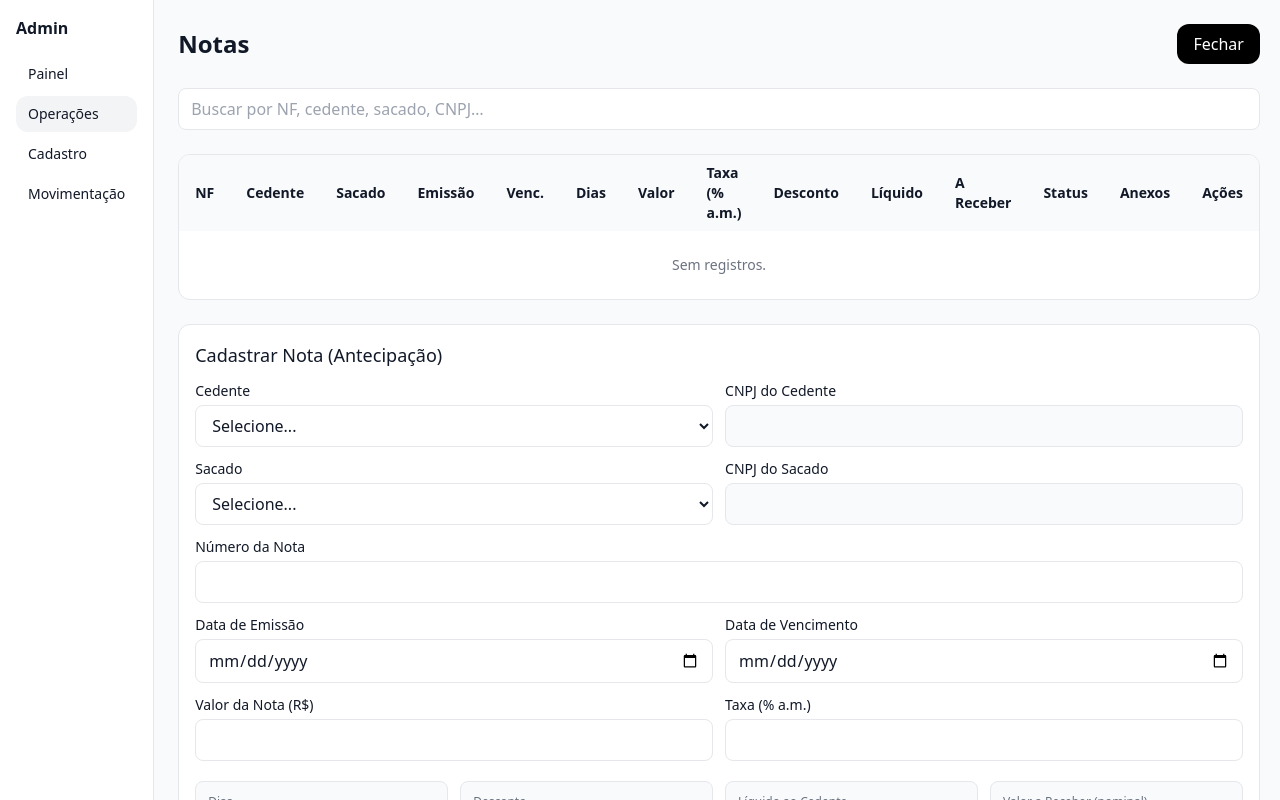
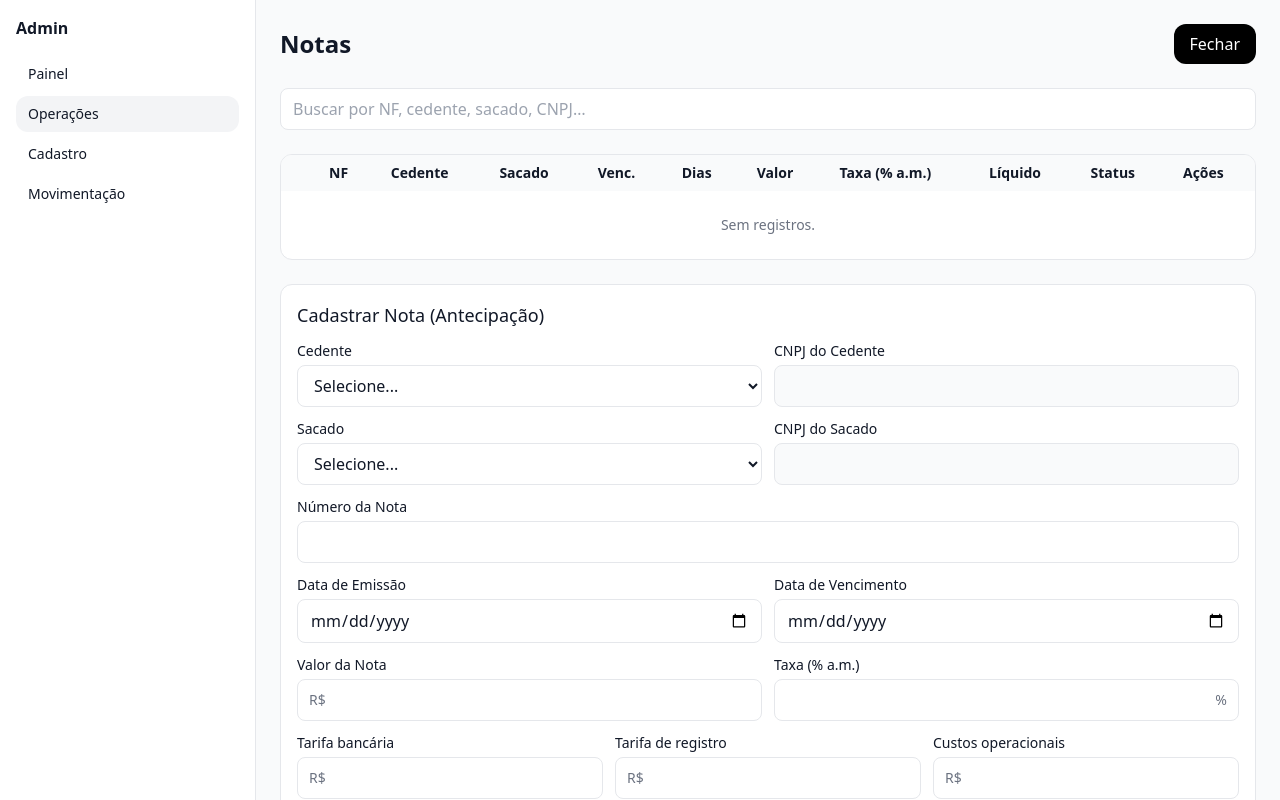
Before and after one commit to Diamank/adminv11, a Next.js app: page /operacoes/nova-nota in a window 1280 px wide. Both pictures are taken after a click on the button "Nova nota". Shown: the top 800 px of the page. Built offline with nearby package versions, Linux system fonts and the light colour scheme.

Commit message:
Update nova-nota.tsx

```diff
--- a/src/pages/operacoes/nova-nota.tsx
+++ b/src/pages/operacoes/nova-nota.tsx
@@ -24,14 +24,6 @@ function UploadBox({
     e.preventDefault()
     const f = e.dataTransfer.files?.[0]
     if (!f) return
-    if (accept?.includes('.pdf') && !f.name.toLowerCase().endsWith('.pdf') && !accept?.includes('image/*')) {
-      alert('Apenas PDF permitido aqui.')
-      return
-    }
-    if (accept?.includes('image/*') && !f.type.startsWith('image/') && !f.name.toLowerCase().match(/\.(png|jpe?g|webp|gif)$/)) {
-      alert('Envie uma imagem válida.')
-      return
-    }
     onChange(f)
   }
 
@@ -45,11 +37,7 @@ function UploadBox({
       <div
         onDragOver={(e) => e.preventDefault()}
         onDrop={onDrop}
-        className={[
-          "group relative w-full rounded-2xl border-2 border-dashed p-4",
-          "bg-white hover:border-gray-400 transition",
-          file ? "border-gray-300" : "border-gray-300",
-        ].join(" ")}
+        className="group relative w-full rounded-2xl border-2 border-dashed p-4 bg-white hover:border-gray-400 transition"
       >
         {!file ? (
           <label htmlFor={inputId} className="flex cursor-pointer items-center gap-3">
@@ -106,14 +94,19 @@ type Nota = {
   dias: number
   valor: number
   taxaMes: number // % a.m.
-  desconto: number
+  // taxas extras (R$)
+  tarifaBancaria?: number
+  tarifaRegistro?: number
+  custosOperacionais?: number
+  desconto: number // desconto financeiro (taxa % sobre dias)
+  descontoExtras: number // soma das taxas extras
   liquidoCedente: number
   valorAReceber: number
   anexos: Anexo[]
   status: 'pendente' | 'pago' | 'cancelado'
 }
 
-const LS_KEY = 'ops_notas_v2'
+const LS_KEY = 'ops_notas_v3'
 const money = (v: number) => v.toLocaleString('pt-BR', { style: 'currency', currency: 'BRL' })
 const diffDias = (a: string, b: string) => {
   if (!a || !b) return 0
@@ -126,6 +119,7 @@ export default function NovaNota() {
   // LISTA
   const [itens, setItens] = useState<Nota[]>([])
   const [busca, setBusca] = useState('')
+  const [expandidoId, setExpandidoId] = useState<string | null>(null)
 
   useEffect(() => {
     try {
@@ -168,6 +162,11 @@ export default function NovaNota() {
   const [valor, setValor] = useState<number | ''>('')
   const [taxaMes, setTaxaMes] = useState<number | ''>('')
 
+  // taxas extras (R$)
+  const [tarifaBancaria, setTarifaBancaria] = useState<number | ''>('')
+  const [tarifaRegistro, setTarifaRegistro] = useState<number | ''>('')
+  const [custosOperacionais, setCustosOperacionais] = useState<number | ''>('')
+
   // anexos
   const [nfFile, setNfFile] = useState<File | null>(null)
   const [boletoFile, setBoletoFile] = useState<File | null>(null)
@@ -177,24 +176,33 @@ export default function NovaNota() {
   const sacado = useMemo(() => sacadosMock.find((s) => s.id === sacadoId), [sacadoId])
 
   const dias = useMemo(() => diffDias(emissao, vencimento), [emissao, vencimento])
+
   const calc = useMemo(() => {
     const v = typeof valor === 'number' ? valor : 0
     const t = typeof taxaMes === 'number' ? taxaMes : 0
-    const desconto = v * (t / 100) * (dias / 30)
-    const liquido = Math.max(0, v - desconto)
+    const dFinanceiro = v * (t / 100) * (dias / 30)
+    const extras =
+      (typeof tarifaBancaria === 'number' ? tarifaBancaria : 0) +
+      (typeof tarifaRegistro === 'number' ? tarifaRegistro : 0) +
+      (typeof custosOperacionais === 'number' ? custosOperacionais : 0)
+    const liquido = Math.max(0, v - dFinanceiro - extras)
     const receber = v // nominal
-    return { desconto, liquido, receber }
-  }, [valor, taxaMes, dias])
+    return { dFinanceiro, extras, liquido, receber }
+  }, [valor, taxaMes, dias, tarifaBancaria, tarifaRegistro, custosOperacionais])
 
   const limparForm = () => {
     setCedenteId(''); setSacadoId(''); setNumero('')
     setEmissao(''); setVencimento(''); setValor(''); setTaxaMes('')
+    setTarifaBancaria(''); setTarifaRegistro(''); setCustosOperacionais('')
     setNfFile(null); setBoletoFile(null); setAditivoFile(null)
   }
 
   const onSubmit = (e: React.FormEvent) => {
     e.preventDefault()
-    if (!cedenteId || !sacadoId || !numero || !emissao || !vencimento || valor === '' || taxaMes === '') return
+    if (
+      !cedenteId || !sacadoId || !numero || !emissao || !vencimento ||
+      valor === '' || taxaMes === ''
+    ) return
 
     const anexos: Anexo[] = []
     if (nfFile) anexos.push({ tipo: 'nota_fiscal', nome: nfFile.name, tamanho: nfFile.size, previewUrl: URL.createObjectURL(nfFile) })
@@ -214,17 +222,36 @@ export default function NovaNota() {
       dias,
       valor: Number(valor),
       taxaMes: Number(taxaMes),
-      desconto: calc.desconto,
+      tarifaBancaria: typeof tarifaBancaria === 'number' ? tarifaBancaria : 0,
+      tarifaRegistro: typeof tarifaRegistro === 'number' ? tarifaRegistro : 0,
+      custosOperacionais: typeof custosOperacionais === 'number' ? custosOperacionais : 0,
+      desconto: calc.dFinanceiro,
+      descontoExtras: calc.extras,
       liquidoCedente: calc.liquido,
       valorAReceber: calc.receber,
       anexos,
       status: 'pendente',
     }
+
     persist([novo, ...itens])
     limparForm()
     setMostrarForm(false)
     alert('Nota salva!')
   }
+
+  // Helpers de inputs com adornos
+  const InputMoney = (props: any) => (
+    <div className="relative">
+      <span className="absolute left-3 top-1/2 -translate-y-1/2 text-gray-500 text-sm">R$</span>
+      <input {...props} className={"w-full border rounded-lg px-8 py-2 bg-white " + (props.className ?? '')} />
+    </div>
+  )
+  const InputPercent = (props: any) => (
+    <div className="relative">
+      <input {...props} className={"w-full border rounded-lg px-3 py-2 bg-white pr-10 " + (props.className ?? '')} />
+      <span className="absolute right-3 top-1/2 -translate-y-1/2 text-gray-500 text-sm">%</span>
+    </div>
+  )
 
   return (
     <AdminLayout>
@@ -250,70 +277,40 @@ export default function NovaNota() {
           />
         </div>
 
-        {/* LISTA */}
-        <div className="overflow-auto rounded-xl border bg-white">
+        {/* LISTA com linhas expansíveis */}
+        <div className="overflow-hidden rounded-xl border bg-white">
           <table className="w-full text-sm">
             <thead className="bg-gray-50">
               <tr className="text-left">
+                <th className="px-4 py-2 w-8"></th>
                 <th className="px-4 py-2">NF</th>
                 <th className="px-4 py-2">Cedente</th>
                 <th className="px-4 py-2">Sacado</th>
-                <th className="px-4 py-2">Emissão</th>
                 <th className="px-4 py-2">Venc.</th>
                 <th className="px-4 py-2">Dias</th>
                 <th className="px-4 py-2">Valor</th>
                 <th className="px-4 py-2">Taxa (% a.m.)</th>
-                <th className="px-4 py-2">Desconto</th>
                 <th className="px-4 py-2">Líquido</th>
-                <th className="px-4 py-2">A Receber</th>
                 <th className="px-4 py-2">Status</th>
-                <th className="px-4 py-2">Anexos</th>
                 <th className="px-4 py-2">Ações</th>
               </tr>
             </thead>
             <tbody>
               {itensFiltrados.length === 0 && (
-                <tr><td colSpan={14} className="px-4 py-6 text-center text-gray-500">Sem registros.</td></tr>
+                <tr><td colSpan={11} className="px-4 py-6 text-center text-gray-500">Sem registros.</td></tr>
               )}
-              {itensFiltrados.map((n) => (
-                <tr key={n.id} className="border-t">
-                  <td className="px-4 py-2">{n.numero}</td>
-                  <td className="px-4 py-2">{n.cedenteNome}</td>
-                  <td className="px-4 py-2">{n.sacadoNome}</td>
-                  <td className="px-4 py-2">{n.emissao}</td>
-                  <td className="px-4 py-2">{n.vencimento}</td>
-                  <td className="px-4 py-2">{n.dias}</td>
-                  <td className="px-4 py-2">{money(n.valor)}</td>
-                  <td className="px-4 py-2">{n.taxaMes.toFixed(2)}%</td>
-                  <td className="px-4 py-2">{money(n.desconto)}</td>
-                  <td className="px-4 py-2">{money(n.liquidoCedente)}</td>
-                  <td className="px-4 py-2">{money(n.valorAReceber)}</td>
-                  <td className="px-4 py-2 capitalize">{n.status}</td>
-                  <td className="px-4 py-2">
-                    {n.anexos.length ? (
-                      <div className="flex flex-wrap gap-2">
-                        {n.anexos.map((a, idx) => (
-                          <a
-                            key={idx}
-                            className="px-2 py-1 border rounded hover:bg-gray-50"
-                            href={a.previewUrl}
-                            target="_blank"
-                            rel="noreferrer"
-                            title={a.nome}
-                          >
-                            {a.tipo === 'nota_fiscal' ? 'Nota Fiscal' : a.tipo === 'boleto' ? 'Boleto' : 'Aditivo'}
-                          </a>
-                        ))}
-                      </div>
-                    ) : <span className="text-gray-400">—</span>}
-                  </td>
-                  <td className="px-4 py-2">
-                    <button className="px-2 py-1 border rounded text-red-600" onClick={() => remover(n.id)}>
-                      Excluir
-                    </button>
-                  </td>
-                </tr>
-              ))}
+              {itensFiltrados.map((n) => {
+                const aberto = expandidoId === n.id
+                return (
+                  <FragmentRow
+                    key={n.id}
+                    aberto={aberto}
+                    onToggle={() => setExpandidoId(aberto ? null : n.id)}
+                    nota={n}
+                    onRemover={() => remover(n.id)}
+                  />
+                )
+              })}
             </tbody>
           </table>
         </div>
@@ -381,26 +378,55 @@ export default function NovaNota() {
               </div>
 
               <div>
-                <label className="block text-sm mb-1">Valor da Nota (R$)</label>
-                <input
+                <label className="block text-sm mb-1">Valor da Nota</label>
+                <InputMoney
                   type="number"
                   step="0.01"
-                  className="w-full border rounded-lg px-3 py-2 bg-white"
                   value={valor}
-                  onChange={(e) => setValor(e.target.value === '' ? '' : Number(e.target.value))}
+                  onChange={(e: any) => setValor(e.target.value === '' ? '' : Number(e.target.value))}
                   required
                 />
               </div>
               <div>
                 <label className="block text-sm mb-1">Taxa (% a.m.)</label>
-                <input
+                <InputPercent
                   type="number"
                   step="0.01"
-                  className="w-full border rounded-lg px-3 py-2 bg-white"
                   value={taxaMes}
-                  onChange={(e) => setTaxaMes(e.target.value === '' ? '' : Number(e.target.value))}
+                  onChange={(e: any) => setTaxaMes(e.target.value === '' ? '' : Number(e.target.value))}
                   required
                 />
+              </div>
+
+              {/* Outras taxas */}
+              <div className="md:col-span-2 grid grid-cols-1 md:grid-cols-3 gap-3">
+                <div>
+                  <label className="block text-sm mb-1">Tarifa bancária</label>
+                  <InputMoney
+                    type="number"
+                    step="0.01"
+                    value={tarifaBancaria}
+                    onChange={(e: any) => setTarifaBancaria(e.target.value === '' ? '' : Number(e.target.value))}
+                  />
+                </div>
+                <div>
+                  <label className="block text-sm mb-1">Tarifa de registro</label>
+                  <InputMoney
+                    type="number"
+                    step="0.01"
+                    value={tarifaRegistro}
+                    onChange={(e: any) => setTarifaRegistro(e.target.value === '' ? '' : Number(e.target.value))}
+                  />
+                </div>
+                <div>
+                  <label className="block text-sm mb-1">Custos operacionais</label>
+                  <InputMoney
+                    type="number"
+                    step="0.01"
+                    value={custosOperacionais}
+                    onChange={(e: any) => setCustosOperacionais(e.target.value === '' ? '' : Number(e.target.value))}
+                  />
+                </div>
               </div>
 
               {/* métricas */}
@@ -410,16 +436,16 @@ export default function NovaNota() {
                   <div className="text-lg font-medium">{dias}</div>
                 </div>
                 <div className="border rounded-lg p-3 bg-gray-50">
-                  <div className="text-xs text-gray-500">Desconto</div>
-                  <div className="text-lg font-medium">{money(calc.desconto || 0)}</div>
+                  <div className="text-xs text-gray-500">Desconto financeiro</div>
+                  <div className="text-lg font-medium">{money(calc.dFinanceiro || 0)}</div>
+                </div>
+                <div className="border rounded-lg p-3 bg-gray-50">
+                  <div className="text-xs text-gray-500">Outras taxas</div>
+                  <div className="text-lg font-medium">{money(calc.extras || 0)}</div>
                 </div>
                 <div className="border rounded-lg p-3 bg-gray-50">
                   <div className="text-xs text-gray-500">Líquido ao Cedente</div>
                   <div className="text-lg font-medium">{money(calc.liquido || 0)}</div>
-                </div>
-                <div className="border rounded-lg p-3 bg-gray-50">
-                  <div className="text-xs text-gray-500">Valor a Receber (nominal)</div>
-                  <div className="text-lg font-medium">{money(calc.receber || 0)}</div>
                 </div>
               </div>
 
@@ -447,3 +473,106 @@ export default function NovaNota() {
     </AdminLayout>
   )
 }
+
+/* ================== Linha da tabela com expansão ================== */
+function FragmentRow({
+  nota,
+  aberto,
+  onToggle,
+  onRemover,
+}: {
+  nota: Nota
+  aberto: boolean
+  onToggle: () => void
+  onRemover: () => void
+}) {
+  return (
+    <>
+      <tr className="border-t hover:bg-gray-50 cursor-pointer" onClick={onToggle}>
+        <td className="px-4 py-2">
+          <span className={`inline-block transition-transform ${aberto ? 'rotate-90' : ''}`}>▶</span>
+        </td>
+        <td className="px-4 py-2">{nota.numero}</td>
+        <td className="px-4 py-2">{nota.cedenteNome}</td>
+        <td className="px-4 py-2">{nota.sacadoNome}</td>
+        <td className="px-4 py-2">{nota.vencimento}</td>
+        <td className="px-4 py-2">{nota.dias}</td>
+        <td className="px-4 py-2">{money(nota.valor)}</td>
+        <td className="px-4 py-2">{nota.taxaMes.toFixed(2)}%</td>
+        <td className="px-4 py-2">{money(nota.liquidoCedente)}</td>
+        <td className="px-4 py-2 capitalize">{nota.status}</td>
+        <td className="px-4 py-2">
+          <button
+            className="px-2 py-1 border rounded text-red-600"
+            onClick={(e) => { e.stopPropagation(); onRemover() }}
+          >
+            Excluir
+          </button>
+        </td>
+      </tr>
+
+      {aberto && (
+        <tr className="bg-gray-50/70">
+          <td colSpan={11} className="px-6 py-4">
+            <div className="grid grid-cols-1 md:grid-cols-3 gap-4">
+              <div className="space-y-1">
+                <div className="text-xs text-gray-500">Cedente (CNPJ)</div>
+                <div className="font-medium">{nota.cedenteNome}</div>
+                <div className="text-sm text-gray-600">{nota.cnpjCedente}</div>
+              </div>
+              <div className="space-y-1">
+                <div className="text-xs text-gray-500">Sacado (CNPJ)</div>
+                <div className="font-medium">{nota.sacadoNome}</div>
+                <div className="text-sm text-gray-600">{nota.cnpjSacado}</div>
+              </div>
+              <div className="space-y-1">
+                <div className="text-xs text-gray-500">Emissão → Vencimento</div>
+                <div className="font-medium">{nota.emissao} → {nota.vencimento} ({nota.dias} dias)</div>
+              </div>
+            </div>
+
+            <div className="grid grid-cols-1 md:grid-cols-5 gap-3 mt-4">
+              <InfoCard label="Valor" value={money(nota.valor)} />
+              <InfoCard label="Taxa (% a.m.)" value={`${nota.taxaMes.toFixed(2)}%`} />
+              <InfoCard label="Desconto financeiro" value={money(nota.desconto)} />
+              <InfoCard label="Outras taxas" value={money(nota.descontoExtras)} />
+              <InfoCard label="Líquido ao Cedente" value={money(nota.liquidoCedente)} />
+            </div>
+
+            <div className="mt-4">
+              <div className="text-xs text-gray-500 mb-2">Anexos</div>
+              {nota.anexos.length ? (
+                <div className="flex flex-wrap gap-2">
+                  {nota.anexos.map((a, idx) => (
+                    <a
+                      key={idx}
+                      className="inline-flex items-center gap-2 px-3 py-1.5 text-sm rounded-full border bg-white hover:bg-gray-50"
+                      href={a.previewUrl}
+                      target="_blank"
+                      rel="noreferrer"
+                      title={a.nome}
+                    >
+                      <span className="opacity-70">📎</span>
+                      {a.tipo === 'nota_fiscal' ? 'Nota Fiscal' : a.tipo === 'boleto' ? 'Boleto' : 'Aditivo'}
+                    </a>
+                  ))}
+                </div>
+              ) : (
+                <span className="text-gray-500 text-sm">— sem anexos —</span>
+              )}
+            </div>
+          </td>
+        </tr>
+      )}
+    </>
+  )
+}
+
+function InfoCard({ label, value }: { label: string; value: string }) {
+  return (
+    <div className="border rounded-lg p-3 bg-white">
+      <div className="text-xs text-gray-500">{label}</div>
+      <div className="text-sm font-medium">{value}</div>
+    </div>
+  )
+}
```
